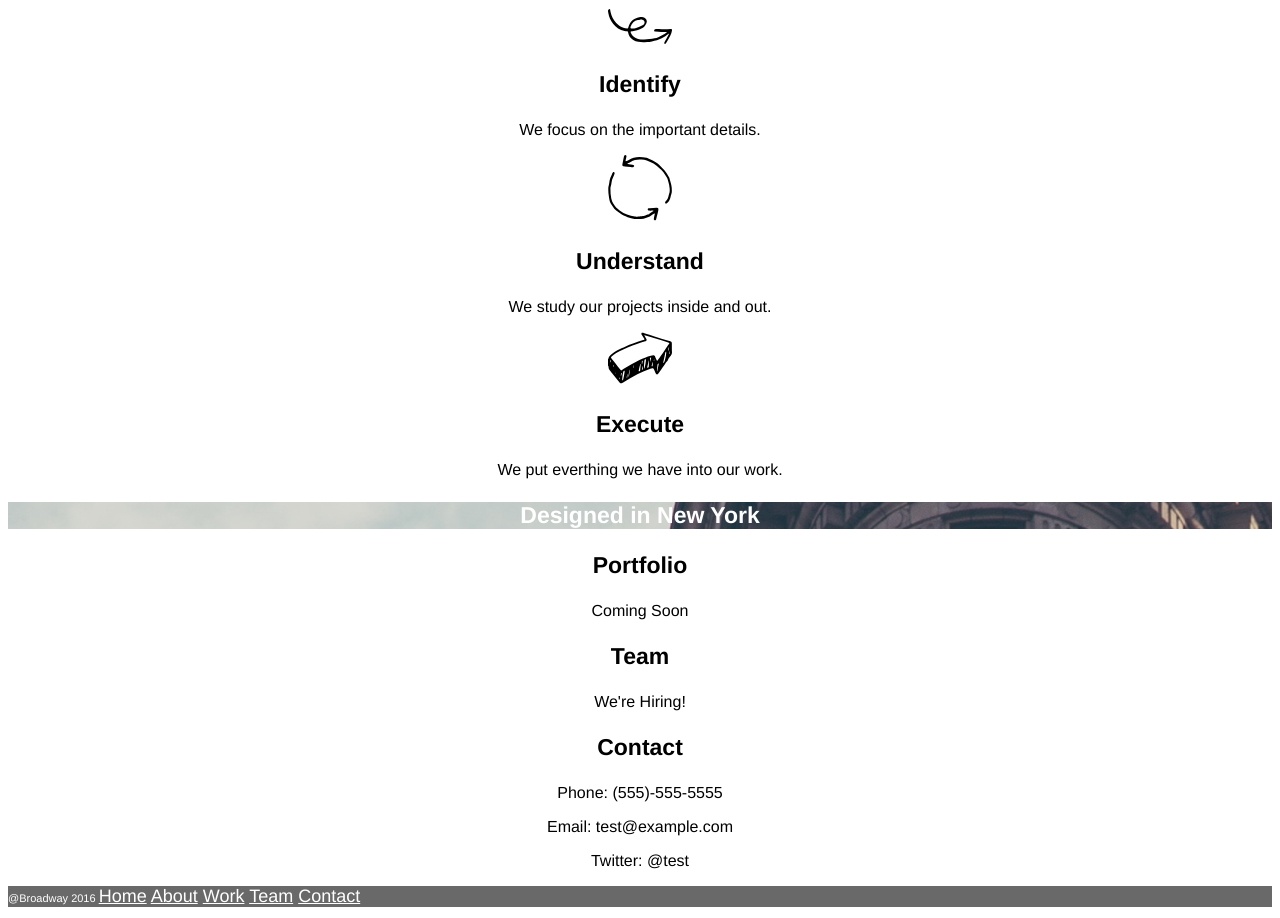
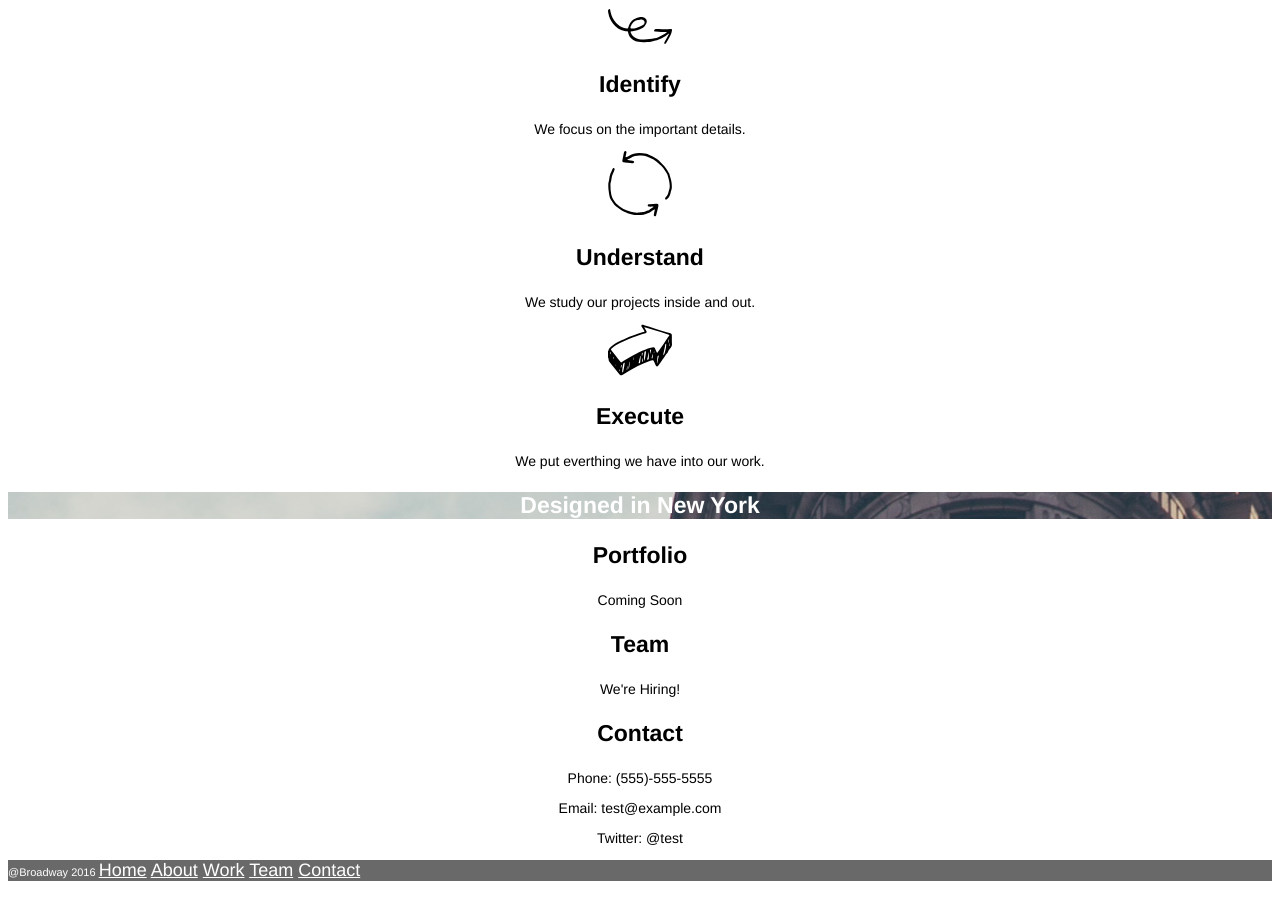
Before and after one commit to sdprovence/broadway, a plain HTML site: page index.html in a window 1280 px wide. Shown: the part 360-1278 px from the top of the page. After the commit the page ends 1252 px from the top, so only its background shows below. Drawn offline with Linux system fonts and the light colour scheme.

Commit message:
change style on footer

```diff
--- a/resources/css/style.css
+++ b/resources/css/style.css
@@ -20,6 +20,9 @@ h3,
   font-weight: bold;
 }
 
+p {
+  font-size: 14px;
+}
 .navigation {
   font-size: 18px;
   font-weight: normal;
@@ -42,7 +45,7 @@ h3,
   background-position: center; /* added background-position to keep image in view no matter the window width */
 }
 
-#footer {
+#footer p {
   font-size: 11px;
   color: white;
   background-color: dimgray;
```
